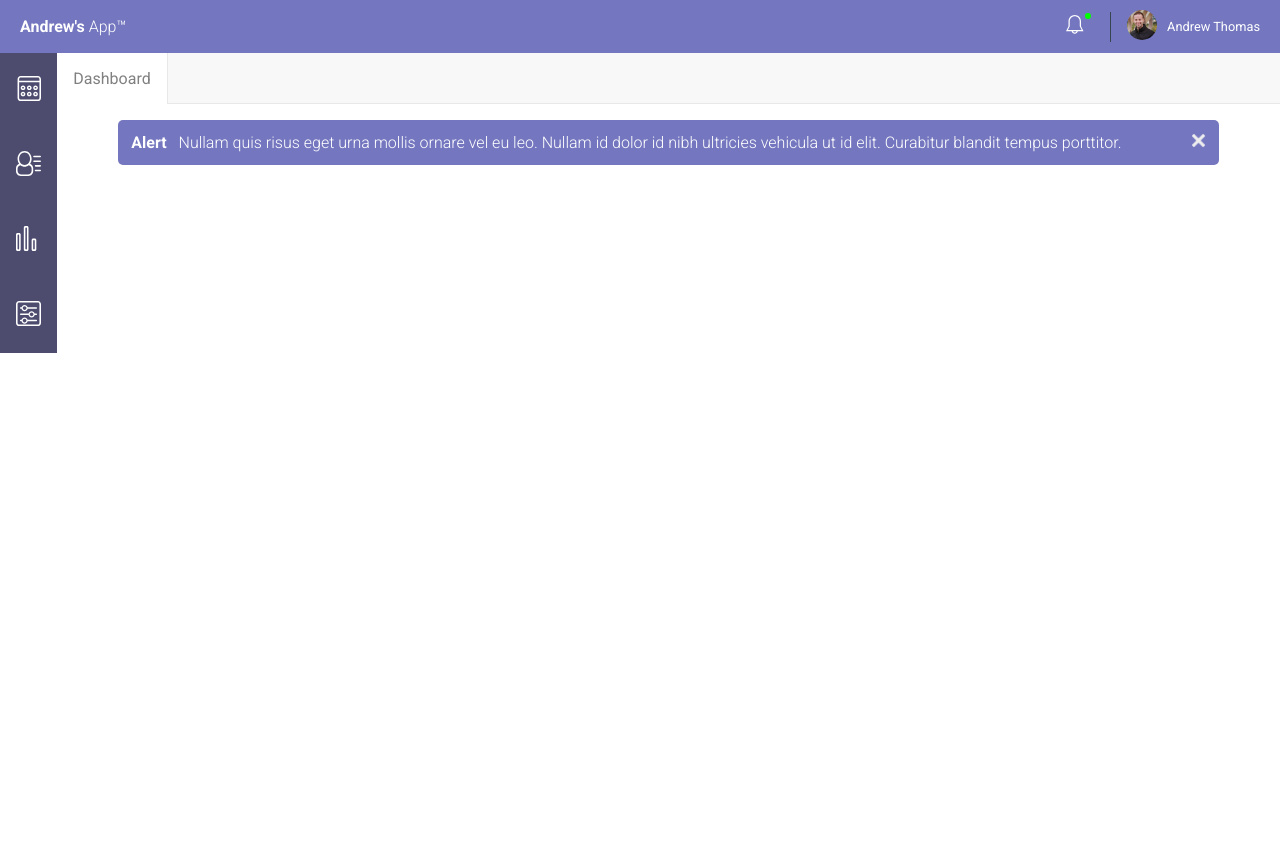
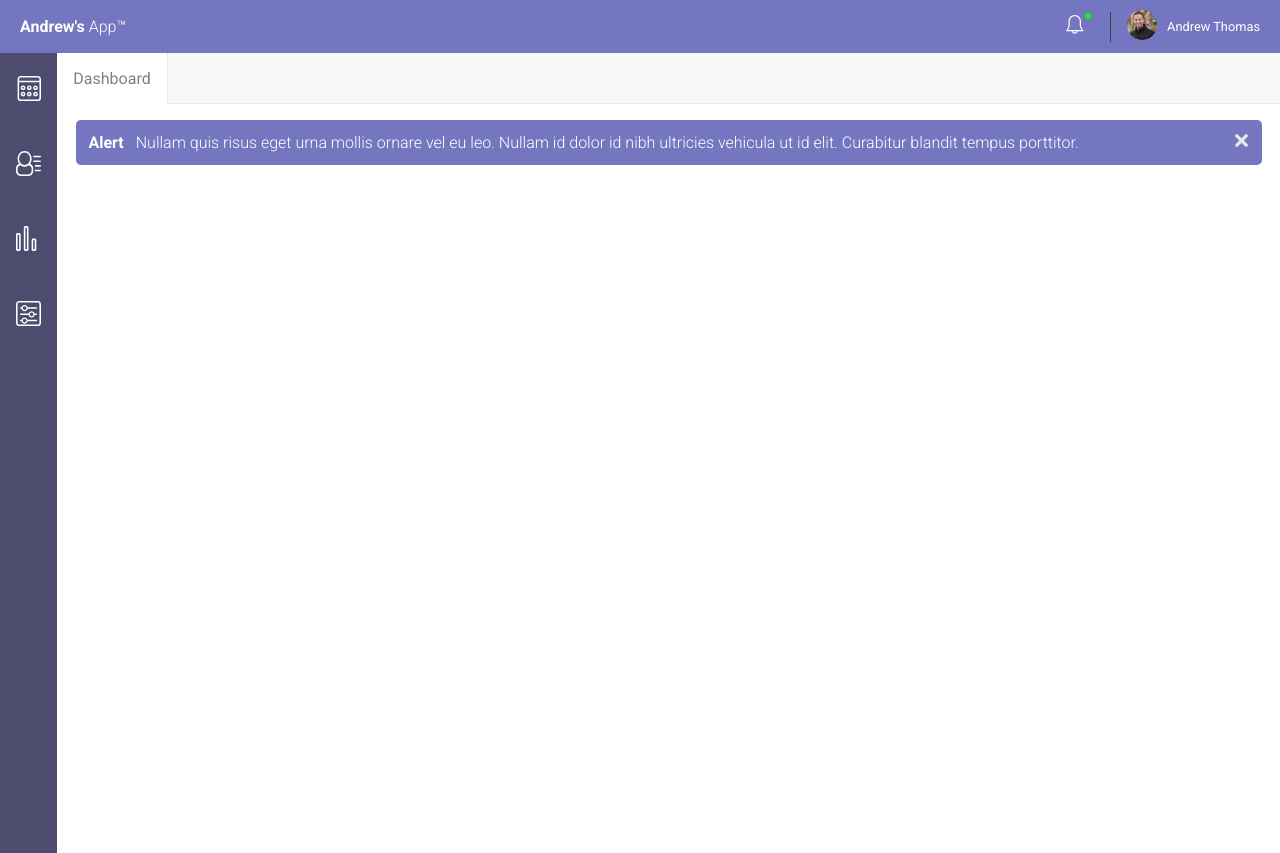
Before and after one commit to dev7788/web-app-dashboard, a plain HTML site: page index.html in a window 1280 px wide. Before the commit the page ends 800 px from the top, so only its background shows below. Drawn offline with Linux system fonts and the light colour scheme.

Commit message:
Added alert and nav styling

```diff
--- a/css/styles.css
+++ b/css/styles.css
@@ -181,6 +181,9 @@ Tablet Styles
     width: 33%;
     justify-content: space-between;
   }
+  #alert {
+    width: 95%;
+  }
 }
 
 /****************************************
@@ -192,7 +195,7 @@ Desktop Styles
     flex-direction: column;
     justify-content: flex-start;
     width: 60px;
-    height: 100%;
+    height: 100vh;
   }
   .nav-list {
     flex-direction: column;
@@ -206,4 +209,7 @@ Desktop Styles
   .dashboard-top-container {
     width: 100%;
   }
+  #alert {
+    width: 97%;
+  }
 }
```
Also changed, not shown: index.html (+2 -5 lines).
